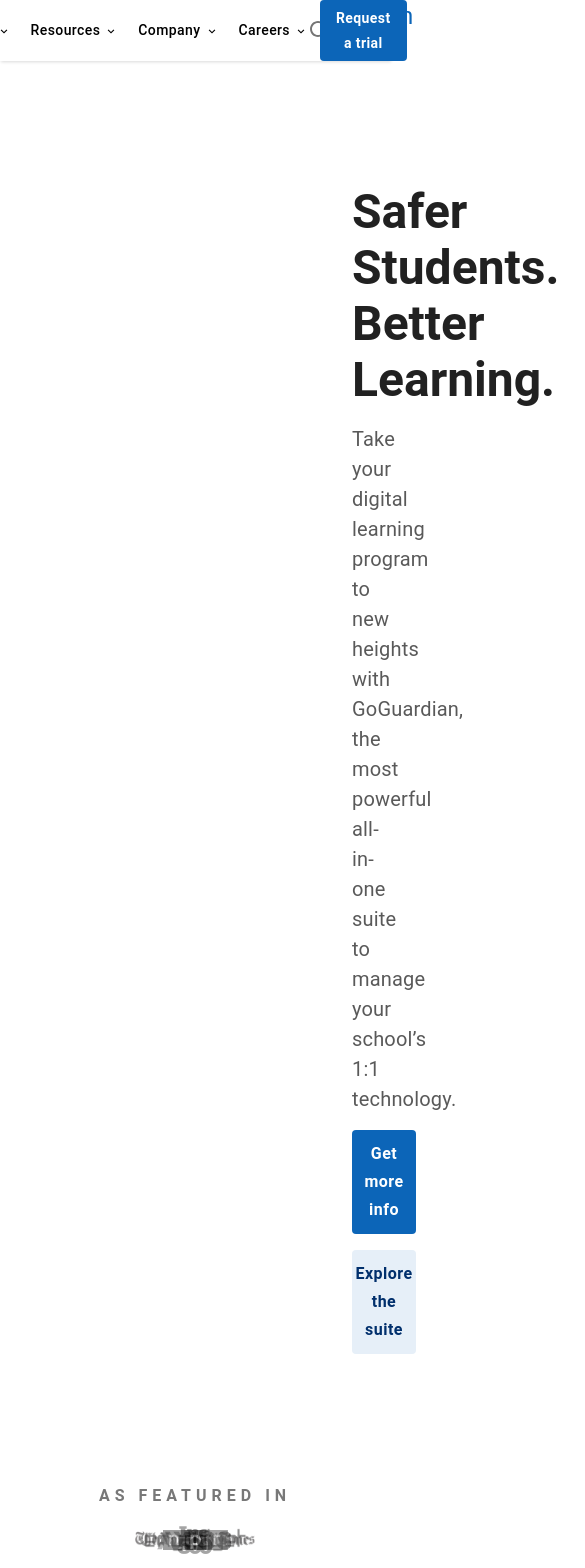
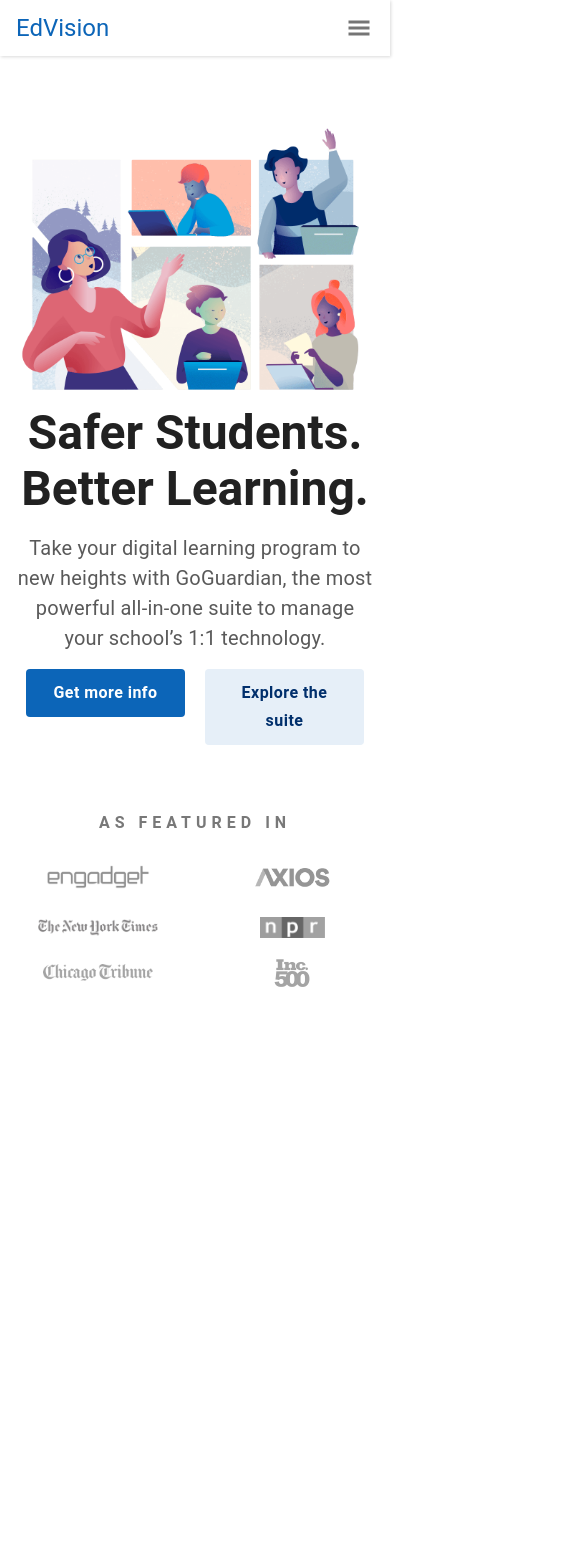
Before and after one commit to abhishekwebdevv/MVP_landing, a React (Create React App) app: page / in a window 390 px wide. Shown: the top 1568 px of the page, 585 px wide, since content can reach past the window. After the commit the page ends 1008 px from the top, so only its background shows below. Built offline with nearby package versions, Linux system fonts and the light colour scheme.

Commit message:
bannerSection responsive

```diff
--- a/src/App.js
+++ b/src/App.js
@@ -1,5 +1,5 @@
 import React, { Fragment } from 'react';
-import { Typography, CssBaseline } from '@mui/material';
+import { CssBaseline } from '@mui/material';
 import './App.css';
 import Layout from './Components/Layout';
 import BannerSection from './Sections/BannerSection';
@@ -19,15 +19,15 @@
       <CssBaseline />
       <Layout>
         <BannerSection />
-        <FeaturesSection />
-        <DeviceSection />
-        <ResearchSection />
-        <SupportSection />
-        <CarouselSection />
-        <VideoSection />
-        <TrialSection />
-        <PartnerSection />
-        <FooterSection />
+        {/* <FeaturesSection /> */}
+        {/* <DeviceSection /> */}
+        {/* <ResearchSection /> */}
+        {/* <SupportSection /> */}
+        {/* <CarouselSection /> */}
+        {/* <VideoSection /> */}
+        {/* <TrialSection /> */}
+        {/* <PartnerSection /> */}
+        {/* <FooterSection /> */}
       </Layout>
     </Fragment>
   );
--- a/src/Components/Layout.js
+++ b/src/Components/Layout.js
@@ -11,7 +11,10 @@
 import { makeStyles } from '@mui/styles';
 import MenuList from './MenuList';
 import { BiSearch } from 'react-icons/bi';
+import { GiHamburgerMenu } from 'react-icons/gi';
 import Button from './Button';
+import useBreakpoints from './useBreakpoints';
+import MobileDrawer from './MobileDrawer';
 
 const HideOnScroll = (props) => {
   const { children } = props;
@@ -28,21 +31,29 @@
   const { children } = props;
   const classes = useStyles();
 
+  const { md, lg } = useBreakpoints();
+
   return (
     <>
       <HideOnScroll {...props}>
         <AppBar className={classes.appbar}>
           <Toolbar className={classes.toolbar}>
-            <Grid container>
+            <Grid
+              display="flex"
+              alignItems="center"
+              justifyContent="space-between"
+              container
+            >
               <Grid item xs={4}>
                 <Typography variant="h5" component="div" color="#0c65b8">
                   EdVision
                 </Typography>
               </Grid>
 
+              {md ? (
                 <Grid item xs={8}>
                   <Grid container>
-                  <Grid item xs={7} className={classes.menuItems}>
+                    <Grid item xs={6} className={classes.menuItems}>
                       <MenuList text="Products" />
                       <MenuList text="Resources" />
                       <MenuList text="Company" />
@@ -55,9 +66,9 @@
                       </IconButton>
                     </Grid>
 
-                  <Grid item xs={4}>
+                    <Grid item xs={5}>
                       <Grid container>
-                      <Grid item xs={4}>
+                        <Grid item xs={5}>
                           <Button
                             variant="contained"
                             subVariant="light"
@@ -67,7 +78,7 @@
                           </Button>
                         </Grid>
 
-                      <Grid item xs={8}>
+                        <Grid item xs={7}>
                           <Button
                             variant="contained"
                             subVariant="dark"
@@ -80,6 +91,18 @@
                     </Grid>
                   </Grid>
                 </Grid>
+              ) : (
+                <Grid
+                  display="flex"
+                  alignItems="center"
+                  justifyContent="center"
+                  item
+                  xs={1}
+                >
+                  {/* <GiHamburgerMenu /> */}
+                  <MobileDrawer />
+                </Grid>
+              )}
             </Grid>
           </Toolbar>
         </AppBar>
@@ -98,6 +121,10 @@
   toolbar: {
     padding: '0rem 20rem !important',
     color: '#000',
+
+    '@media(max-width:1200px)': {
+      padding: ' 0rem 1rem !important',
+    },
   },
   menuItems: {
     display: 'flex',
--- /dev/null
+++ b/src/Components/MobileDrawer.js
@@ -0,0 +1,45 @@
+import React, { useState } from 'react';
+import { Drawer, IconButton, ClickAwayListener } from '@mui/material';
+import { makeStyles } from '@mui/styles';
+import { GiHamburgerMenu } from 'react-icons/gi';
+
+// const drawerWidth = 240
+
+export default function MobileDrawer() {
+  const [open, setOpen] = useState(false);
+
+  const handleOpen = () => {
+    setOpen(true);
+  };
+
+  const handleClose = () => {
+    setOpen(false);
+  };
+
+  return (
+    <>
+      <IconButton onClick={handleOpen}>
+        <GiHamburgerMenu />
+      </IconButton>
+      <Drawer
+        variant="temporary"
+        anchor="top"
+        elevation={4}
+        open={open}
+        onClose={handleClose}
+      >
+        <h1>asdashjdvasjdas</h1>
+      </Drawer>
+    </>
+  );
+}
+
+const useStyles = makeStyles({
+  // drawer: {
+  //   width: drawerWidth,
+  //   flexShrink: 0,
+  // },
+  // drawerPaper: {
+  //   width: drawerWidth,
+  // },
+});
--- /dev/null
+++ b/src/Components/useBreakpoints.js
@@ -0,0 +1,19 @@
+import { useTheme } from '@mui/material/styles';
+import { useMediaQuery } from '@mui/material';
+
+export default function useBreakpoints() {
+  const theme = useTheme();
+
+  // xs, extra-small: 0px
+  // sm, small: 600px
+  // md, medium: 900px
+  // lg, large: 1200px
+  // xl, extra-large: 1536px
+  const xs = useMediaQuery(theme.breakpoints.up('xs'));
+  const sm = useMediaQuery(theme.breakpoints.up('sm'));
+  const md = useMediaQuery(theme.breakpoints.up('md'));
+  const lg = useMediaQuery(theme.breakpoints.up('lg'));
+  const xl = useMediaQuery(theme.breakpoints.up('xl'));
+
+  return { xs, sm, md, lg, xl };
+}
--- a/src/Sections/BannerSection.js
+++ b/src/Sections/BannerSection.js
@@ -9,6 +9,8 @@
 import feature4 from '../Assets/feature4.png';
 import feature5 from '../Assets/feature5.png';
 import feature6 from '../Assets/feature6.png';
+import useBreakpoints from '../Components/useBreakpoints';
+import { Box } from '@mui/system';
 
 const featured = [
   {
@@ -39,6 +41,7 @@
 
 export default function BannerSection() {
   const classes = useStyles();
+  const { md, lg, sm } = useBreakpoints();
 
   return (
     <>
@@ -46,23 +49,24 @@
         <Grid container>
           <Grid
             item
-            xs={6}
+            xs={md ? 6 : 12}
             display="flex"
             alignItems="center"
             justifyContent="center"
+            order={!md && 2}
           >
-            <Grid container spacing={2} padding="0px 0px 0px 48px">
+            <Grid container spacing={2} padding={md && '0px 0px 0px 48px'}>
               <Grid item xs={12}>
-                <Typography variant="h3" className="bold">
+                <Typography variant="h3" className="bold" align="center">
                   Safer Students.
                 </Typography>
-                <Typography variant="h3" className="bold">
+                <Typography variant="h3" className="bold" align="center">
                   Better Learning.
                 </Typography>
               </Grid>
 
               <Grid item xs={12}>
-                <Typography className={classes.slogan}>
+                <Typography className={classes.slogan} align="center">
                   Take your digital learning program to new heights with
                   GoGuardian, the most powerful all-in-one suite to manage your
                   school’s 1:1 technology.
@@ -70,8 +74,8 @@
               </Grid>
 
               <Grid item xs={12}>
-                <Grid container spacing={2}>
-                  <Grid item xs={4}>
+                <Box display="flex">
+                  <Box width="100%" marginX="10px">
                     <Button
                       large
                       fullWidth
@@ -81,9 +85,9 @@
                     >
                       Get more info
                     </Button>
-                  </Grid>
+                  </Box>
 
-                  <Grid item xs={4}>
+                  <Box width="100%" marginX="10px">
                     <Button
                       large
                       fullWidth
@@ -93,12 +97,19 @@
                     >
                       Explore the suite
                     </Button>
-                  </Grid>
-                </Grid>
+                  </Box>
+                </Box>
               </Grid>
             </Grid>
           </Grid>
-          <Grid item xs={6}>
+          <Grid
+            display="flex"
+            alignItems="center"
+            justifyContent="center"
+            item
+            xs={md ? 6 : 12}
+            order={!md && 1}
+          >
             <img
               src={bannerImage}
               alt="people working"
@@ -108,7 +119,12 @@
         </Grid>
       </section>
       <section>
-        <div className={classes.featured}>
+        <Box
+          display="flex"
+          flexDirection="column"
+          alignItems="center"
+          justifyContent="center"
+        >
           <Typography
             variant="button"
             align="center"
@@ -119,14 +135,25 @@
           >
             as featured in
           </Typography>
-          <Grid container padding="0px 336px" alignItems="center" margin="10px">
+          <Grid
+            container
+            padding={lg && '0px 336px'}
+            alignItems="center"
+            margin="10px"
+          >
             {featured.map((item) => (
-              <Grid item xs={2} display="flex" justifyContent="center">
+              <Grid
+                item
+                xs={sm ? 2 : 6}
+                display="flex"
+                marginY="10px"
+                justifyContent="center"
+              >
                 <img src={item.img} alt="company logo" width={item.width} />
               </Grid>
             ))}
           </Grid>
-        </div>
+        </Box>
       </section>
     </>
   );
@@ -136,6 +163,10 @@
   createStyles({
     bannerSection: {
       padding: '8rem 20rem',
+
+      '@media(max-width:1200px)': {
+        padding: '4rem 1rem',
+      },
     },
     slogan: {
       color: 'rgba(0,0,0,.65)',
@@ -143,13 +174,9 @@
     },
     image: {
       height: '100%',
+      maxHeight: '398px',
       width: '100%',
-    },
-    featured: {
-      display: 'flex',
-      flexDirection: 'column',
-      alignItems: 'center',
-      justifyContent: 'center',
+      maxWidth: '500px',
     },
   })
 );
```
Lines whose indentation alone changed are shown as unchanged.
